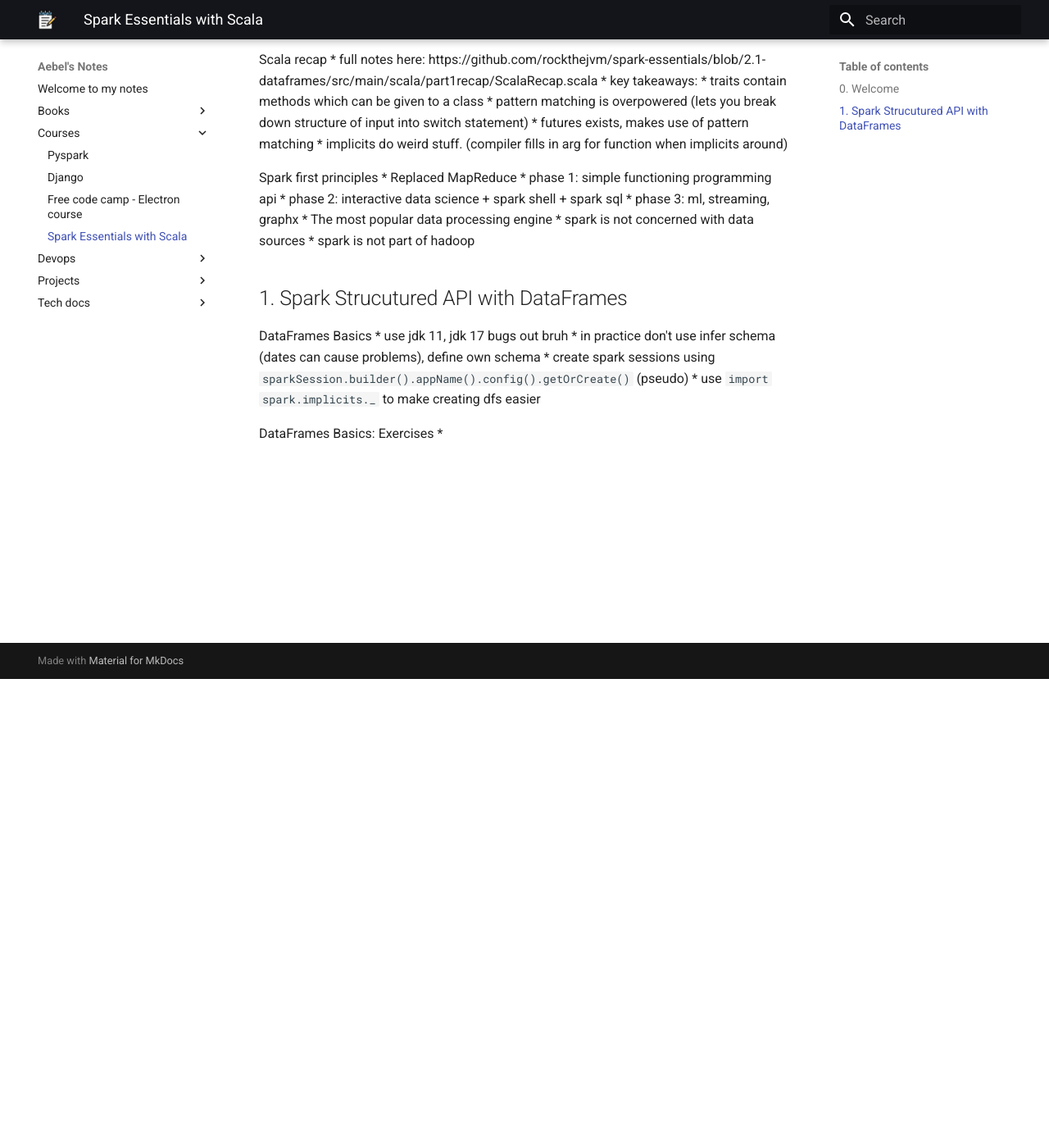
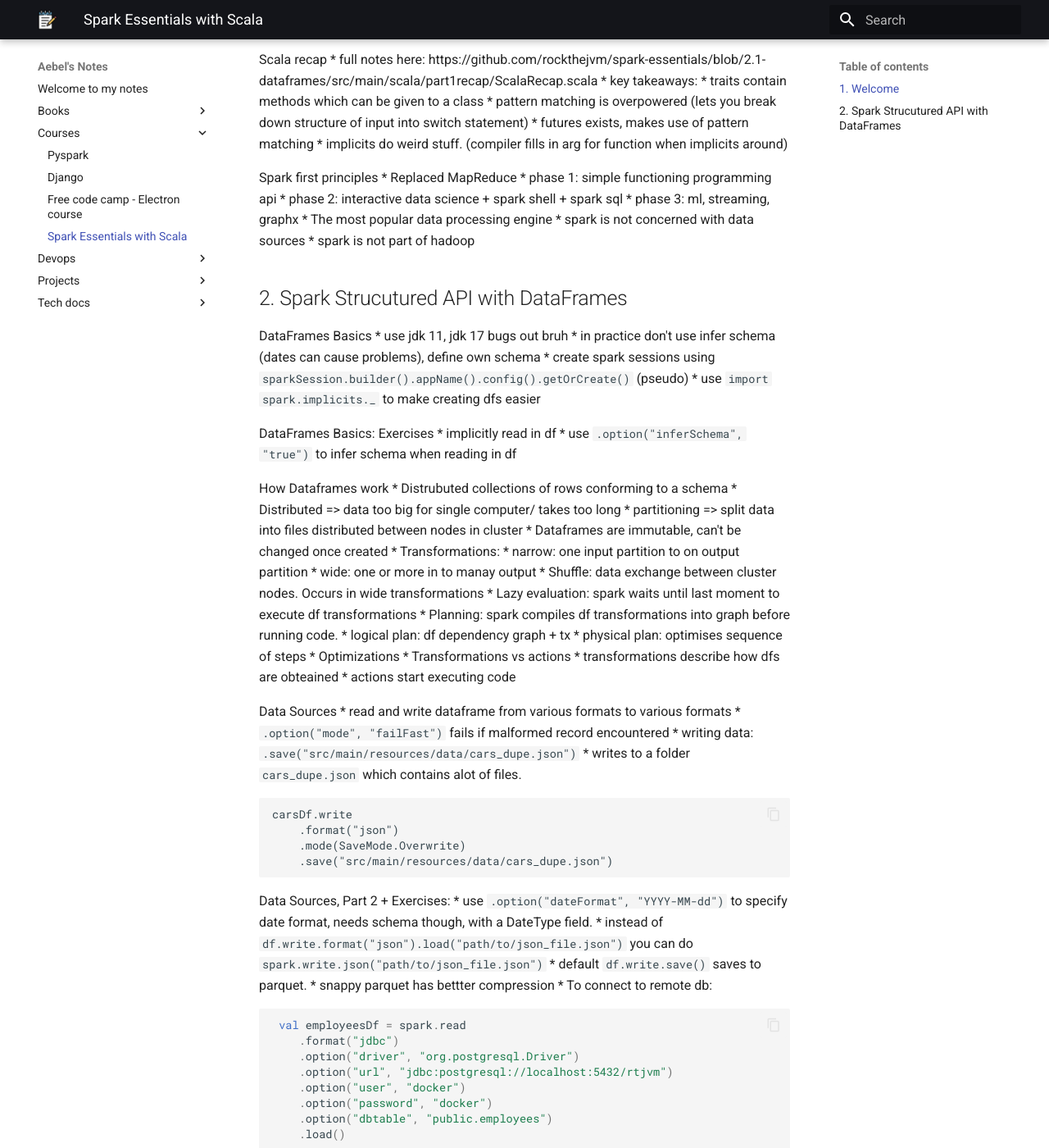
Before and after one commit to Aebel-Shajan/notes, an MkDocs documentation site: the page built from docs/courses/rock-the-jvm-spark-essentials.md, in a window 1280 px wide and 1400 px high, scrolled down 572 px. Shown: the whole window at 82% size. Built offline with MkDocs 1.6.1 and Material for MkDocs 9.7.7, drawn with Linux system fonts in a browser that asks for light colours; some of the changed text lies outside the part shown.

Commit message:
Update notes

````diff
--- a/docs/courses/rock-the-jvm-spark-essentials.md
+++ b/docs/courses/rock-the-jvm-spark-essentials.md
@@ -1,15 +1,15 @@
 # Spark Essentials with Scala
 
-0. Welcome
-1. Spark Structured API with DataFrames
-2. Spark Types and Datasets
-3. Spark SQL
-4. Spark Low-Level
-5. Practical Spark
-6. A Real Big Data Project
+1. Welcome
+2. Spark Structured API with DataFrames
+3. Spark Types and Datasets
+4. Spark SQL
+5. Spark Low-Level
+6. Practical Spark
+7. A Real Big Data Project
 
 
-## 0. Welcome
+## 1. Welcome
 Welcome
 * Github repo found here https://github.com/rockthejvm/spark-essentials
 * Has docker compose for spark cluster and psql db
@@ -37,7 +37,7 @@
 * spark is not part of hadoop
 
 
-## 1. Spark Strucutured API with DataFrames
+## 2. Spark Strucutured API with DataFrames
 
 DataFrames Basics
 * use jdk 11, jdk 17 bugs out bruh
@@ -46,4 +46,80 @@
 * use `import spark.implicits._` to make creating dfs easier
 
 DataFrames Basics: Exercises
-*
+* implicitly read in df
+* use `.option("inferSchema", "true")` to infer schema when reading in df
+
+How Dataframes work
+* Distrubuted collections of rows conforming to a schema
+* Distributed => data too big for single computer/ takes too long
+* partitioning => split data into files distributed between nodes in cluster
+* Dataframes are immutable, can't be changed once created
+* Transformations:
+    * narrow: one input partition to on output partition
+    * wide: one or more in to manay output
+* Shuffle: data exchange between cluster nodes. Occurs in wide transformations
+* Lazy evaluation: spark waits until last moment to execute df transformations
+* Planning: spark compiles df transformations into graph before running code.
+    * logical plan: df dependency graph + tx
+    * physical plan: optimises sequence of steps
+* Optimizations
+* Transformations vs actions
+    * transformations describe how dfs are obteained
+    * actions start executing code
+
+Data Sources
+* read and write dataframe from various formats to various formats
+* `.option("mode", "failFast")` fails if malformed record encountered
+* writing data: `.save("src/main/resources/data/cars_dupe.json")`
+    * writes to a folder `cars_dupe.json` which contains alot of files.
+```
+carsDf.write
+    .format("json")
+    .mode(SaveMode.Overwrite)
+    .save("src/main/resources/data/cars_dupe.json")
+```
+
+Data Sources, Part 2 + Exercises:
+* use `.option("dateFormat", "YYYY-MM-dd")` to specify date format, needs schema though, with a DateType field.
+* instead of `df.write.format("json").load("path/to/json_file.json")` you can do `spark.write.json("path/to/json_file.json")`
+* default `df.write.save()` saves to parquet.
+* snappy parquet has bettter compression
+* To connect to remote db:
+```scala
+ val employeesDf = spark.read
+    .format("jdbc")
+    .option("driver", "org.postgresql.Driver")
+    .option("url", "jdbc:postgresql://localhost:5432/rtjvm")
+    .option("user", "docker")
+    .option("password", "docker")
+    .option("dbtable", "public.employees")
+    .load()
+```
+* this should be ran after docker container containing postgresql db is exposed on port 5432.
+* check from terminal that db is accessible by doing: `psql -h localhost -p 5432 -U docker -d rtjvm` (checking on host: localhost and port: 5432)
+
+DataFrame Columns and Expressions
+* various select methods, difference comes later in joins.
+* selecting is a narrow transformation. every input partion has one output partition
+* not equal operator for columns: `=!=` or `===` for equality
+* multiple ways of filtering: `.filter` or `.where`
+* `.and()` same as `and` same as `&&`
+
+DataFrame columns and expressions exercises
+* summing nullable columns naively returns null. Need to use `coalesce`, which will be introduced later
+
+Dataframe aggregations
+* aggs:
+    * `count`
+    * `countDistinct`
+    * `approx_count_distinct`
+    * `min` and `max`
+    * `sum`
+    * `avg`
+    * `mean`
+    * `stddev`
+* after grouping you get a `RelationalGroupedDataset`, not working with dataframe. call aggregation on groupby.
+* `agg` allows you to calculate multiple aggregations at once from same dataset which has been grouped
+* can use `    .orderBy(col("average_rating").desc_nulls_last)` to order by descending
+* aggregations and grouping are examples of wide transformations => one or more to one or more partitions
+* shuffling is expensive, better to do groupings at the ending
````
Also changed, not shown: docs/tech-docs/intellij.md (added, +3 -0 lines).
